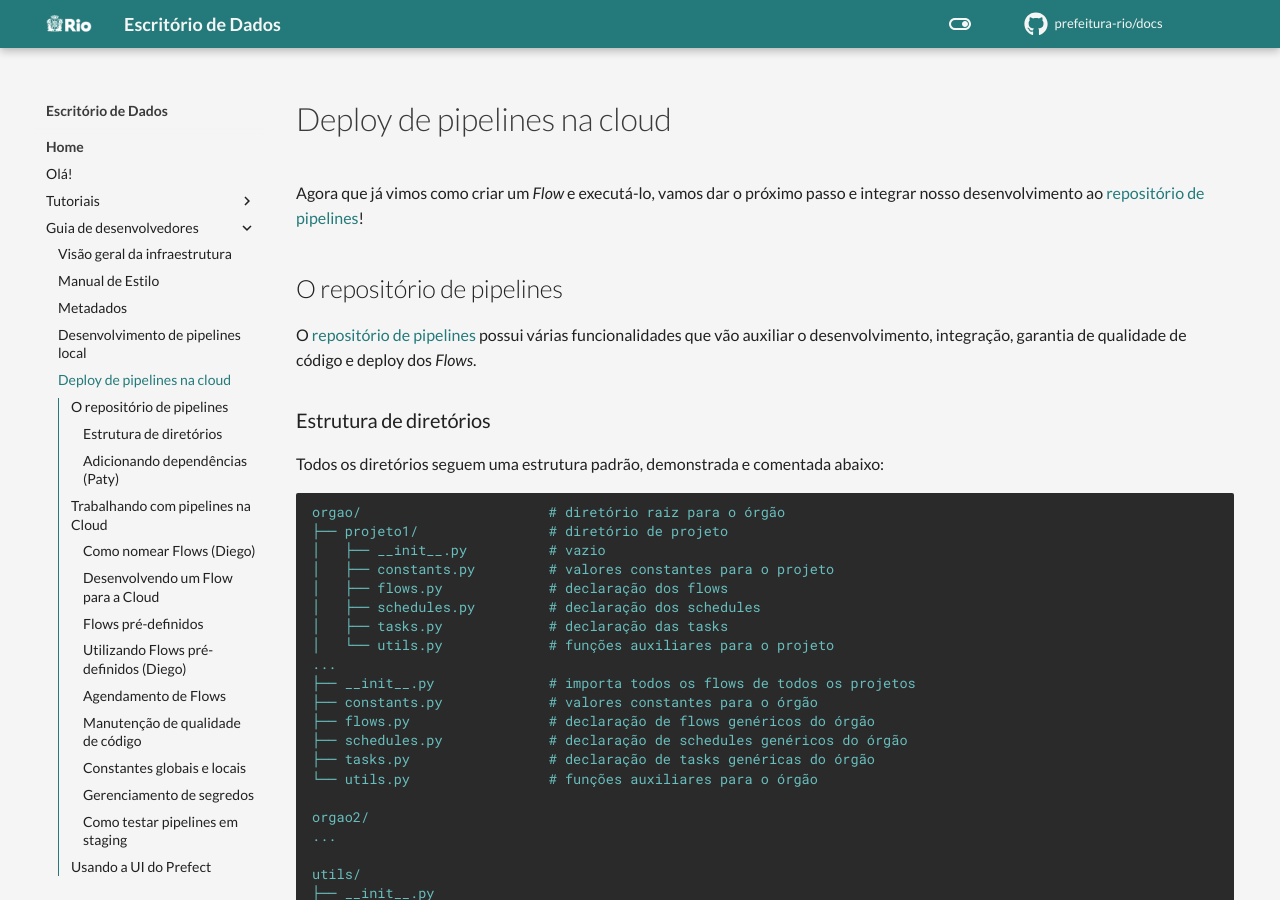
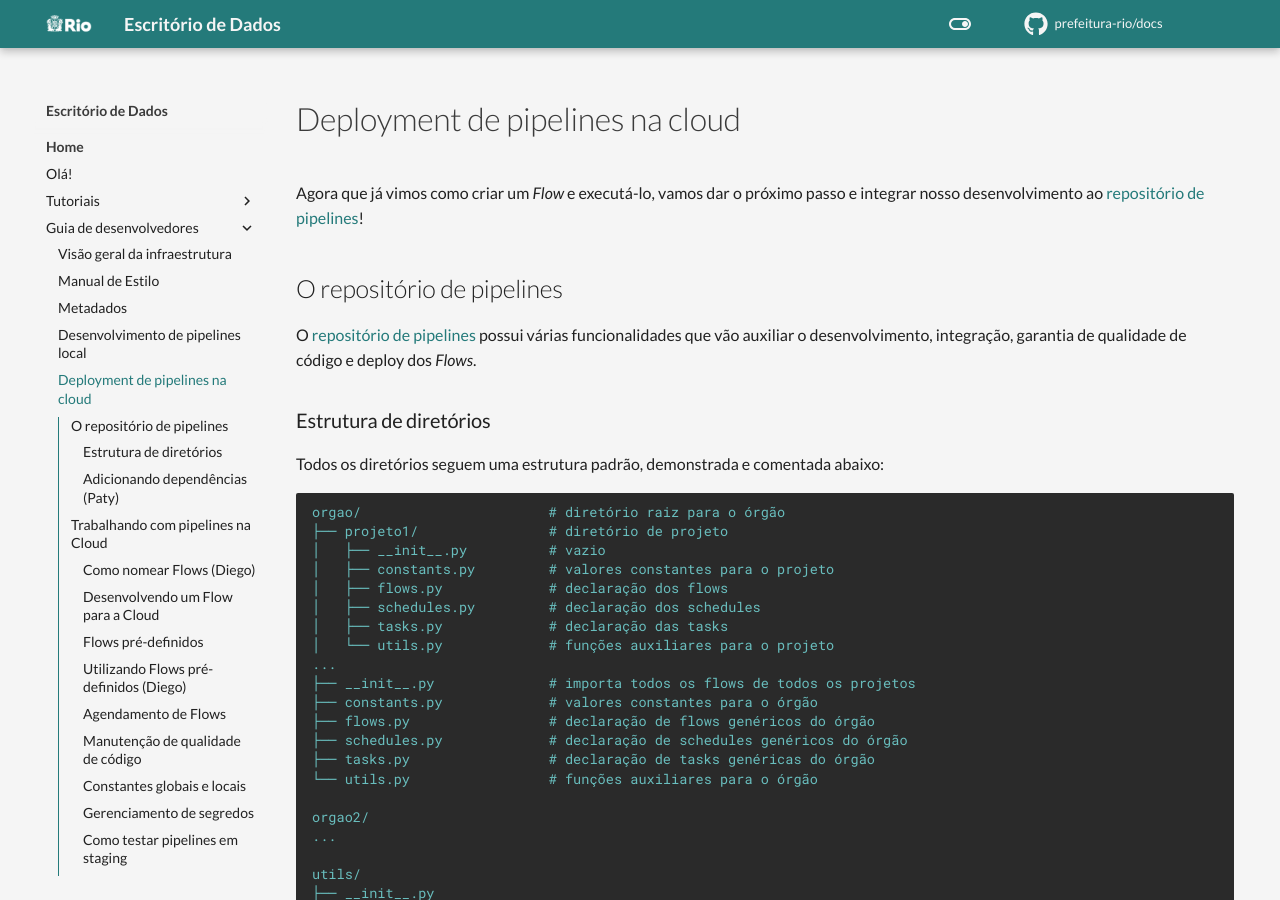
Before and after one commit to prefeitura-rio/docs, an MkDocs documentation site: the page built from docs/guia-desenvolvedores/pipelines-cloud.md, in a window 1280 px wide and 900 px high. Built offline with MkDocs 1.6.1 and Material for MkDocs 9.7.7, drawn with Linux system fonts in a browser that asks for light colours; emoji names are drawn with the system emoji font; comment, search, counter and statistics services are not loaded.

Commit message:
fix: section title

```diff
--- a/mkdocs.yml
+++ b/mkdocs.yml
@@ -11,7 +11,7 @@
       - Manual de Estilo: guia-desenvolvedores/manual-estilo.md
       - Metadados: guia-desenvolvedores/metadados.md
       - Desenvolvimento de pipelines local: guia-desenvolvedores/pipelines.md
-      - Deploy de pipelines na cloud: guia-desenvolvedores/pipelines-cloud.md
+      - Deployment de pipelines na cloud: guia-desenvolvedores/pipelines-cloud.md
 
       - Publicando dados com DBT: guia-desenvolvedores/dbt.md
       - Compartilhando acesso aos dados: guia-desenvolvedores/compartilhar-acesso.md
```
